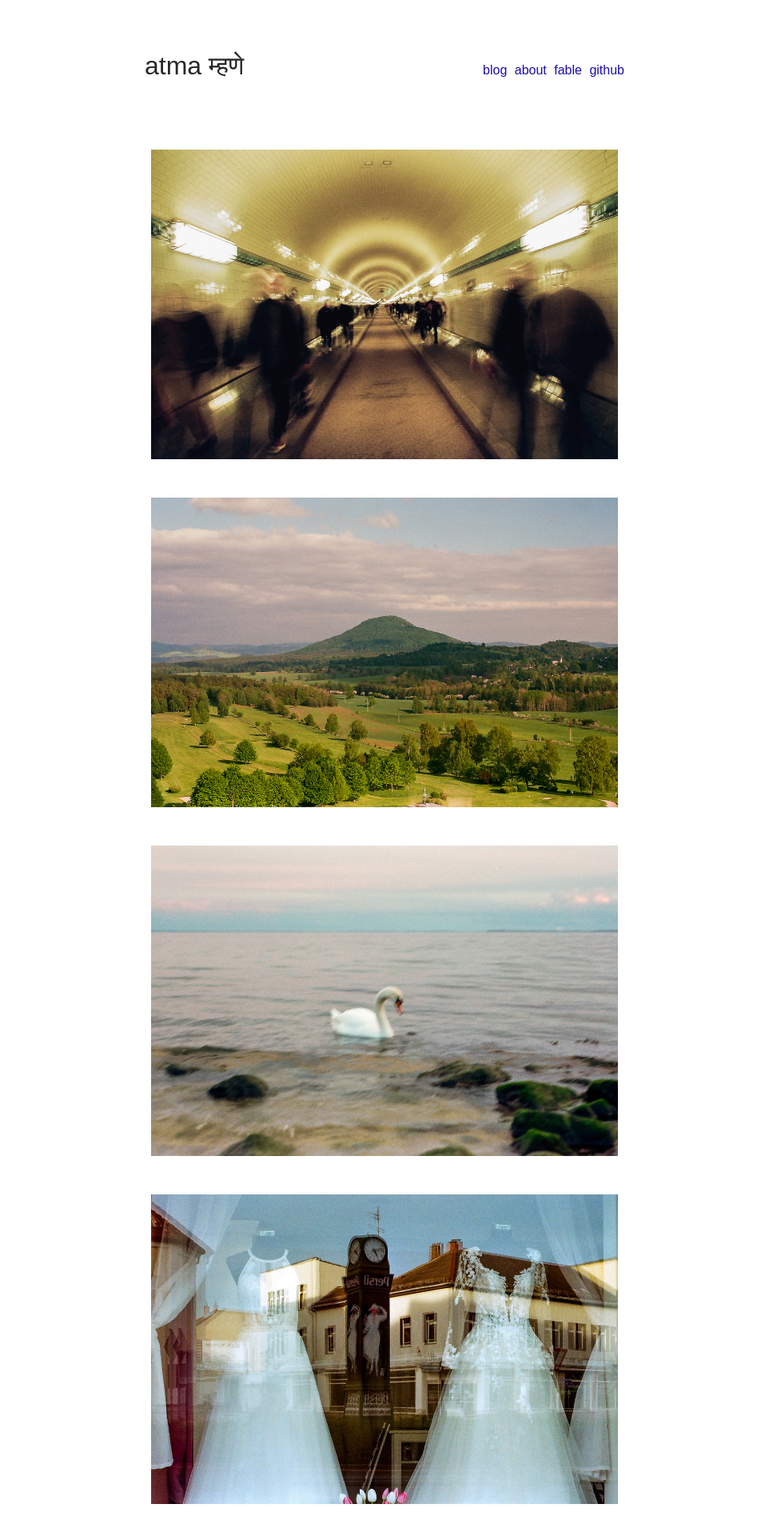
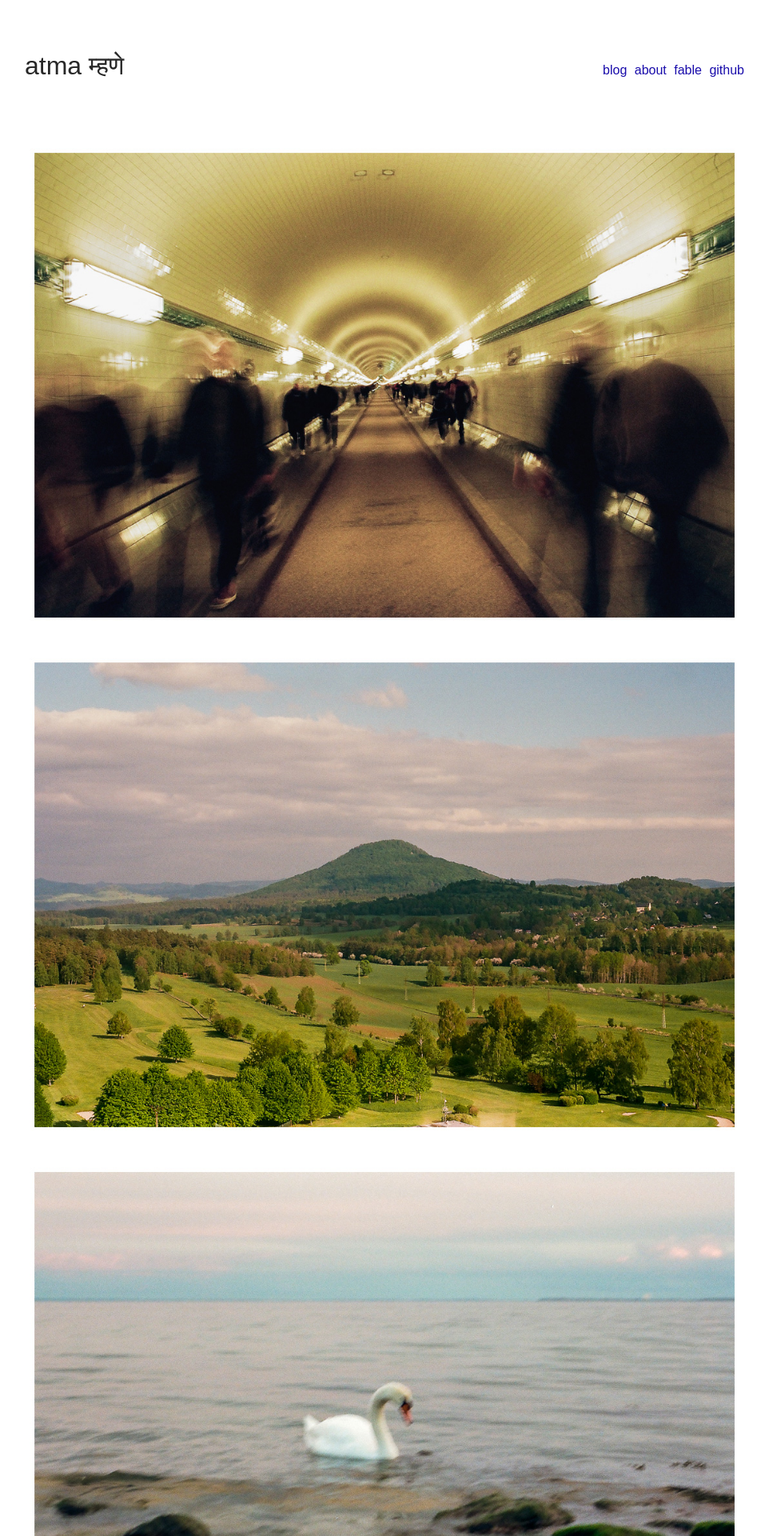
Before and after one commit to atulmahind/atulmahind.github.io, a Jekyll site: the page built from index.html, in a window 1280 px wide. Shown: the top 1920 px of the page at 80% size, without its empty margins (159-1121 px from the left). Built offline with Jekyll 4.4.1, drawn with Linux system fonts in a browser that asks for light colours; some web fonts are replaced.

Commit message:
Widen the homepage gallery

```diff
--- a/_layouts/default.html
+++ b/_layouts/default.html
@@ -26,7 +26,7 @@
 
 <body>
 
-    <div class="wrapper">
+    <div class="wrapper{% if page.wide_gallery %} wrapper--gallery{% endif %}">
         <header class="header">
             <h1><a href="{{ '/' | relative_url }}">{{ site.name }}</a></h1>
             <nav aria-label="Main navigation">
--- a/assets/css/main.scss
+++ b/assets/css/main.scss
@@ -78,6 +78,10 @@ ul {
 	}
 }
 
+
+.wrapper--gallery {
+	max-width: 960px;
+}
 
 .header {
 	display: flex;
--- a/index.html
+++ b/index.html
@@ -1,5 +1,6 @@
 ---
 layout: default
+wide_gallery: true
 ---
 
 <section class="photography" aria-labelledby="photography-title">
```
